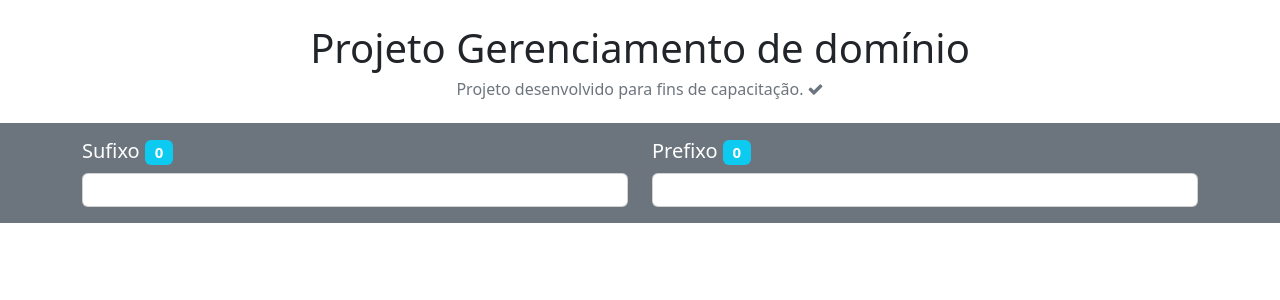
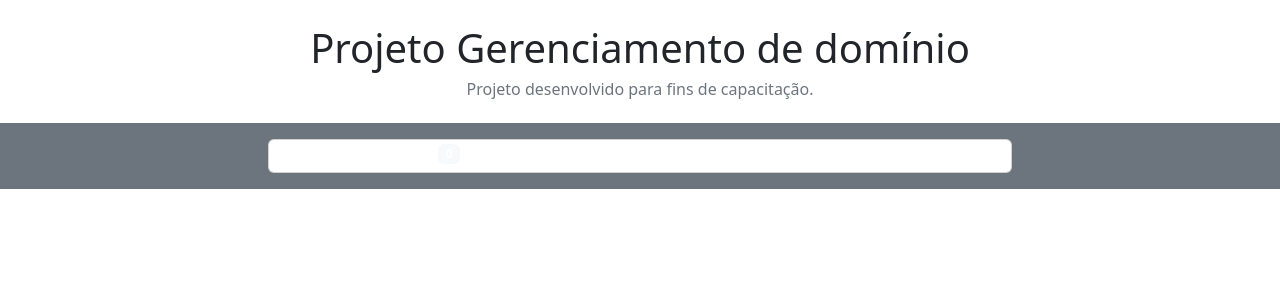
Before and after one commit to luizsantos85/teste-esocial, a Vue app in the folder frontend-teste-esocial/: page / in a window 1280 px wide. Shown: the top 300 px of the page. Built offline with nearby package versions, Linux system fonts and the light colour scheme.

Commit message:
ajuste readme

```diff
--- a/frontend-teste-esocial/src/App.vue
+++ b/frontend-teste-esocial/src/App.vue
@@ -3,23 +3,17 @@
       <div class="text-center mt-4">
          <h1>Projeto Gerenciamento de domínio</h1>
          <h6 class="text-secondary">
-            Projeto desenvolvido para fins de capacitação. <span class="fa fa-check"></span>
+            Projeto desenvolvido para fins de capacitação.
          </h6>
       </div>
       <div class="bg-secondary py-3 mt-4">
          <div class="container">
-            <div class="row text-white">
-               <div class="col-md-6">
-                <h5>Sufixo <span class="badge bg-info">0</span></h5>
-                  <div class="card">
-                     <div class="card-body"></div>
-                  </div>
+            <div class="d-flex justify-content-center text-white">
+               <div class="col-md-8">
+               <div class="card">
+                  <div class="card-title">Domínios Registrados <span class="badge bg-light">0</span></div>
                </div>
-               <div class="col-md-6">
-                <h5>Prefixo <span class="badge bg-info">0</span></h5>
-                  <div class="card">
-                     <div class="card-body"></div>
-                  </div>
+
                </div>
             </div>
          </div>
```
